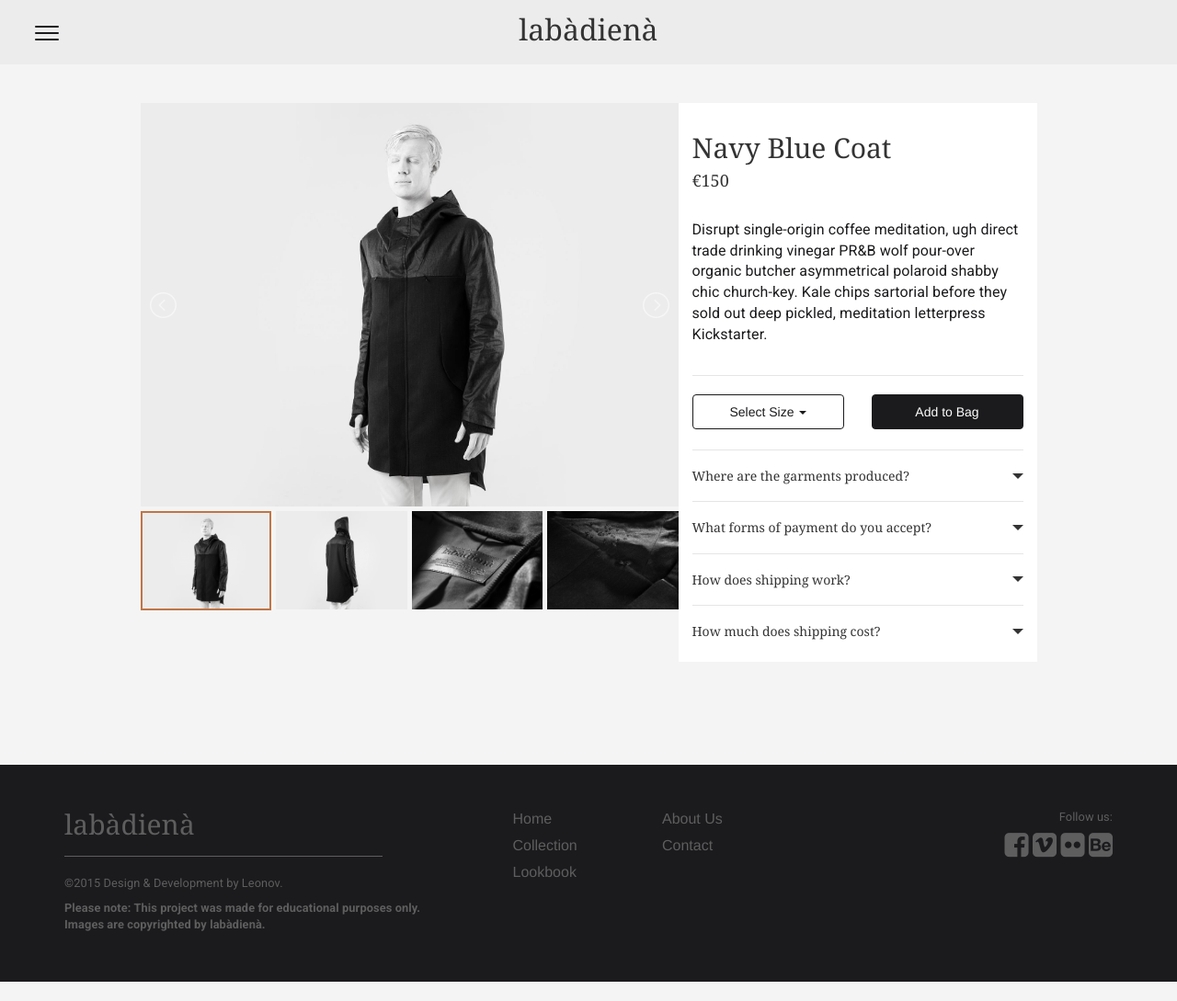
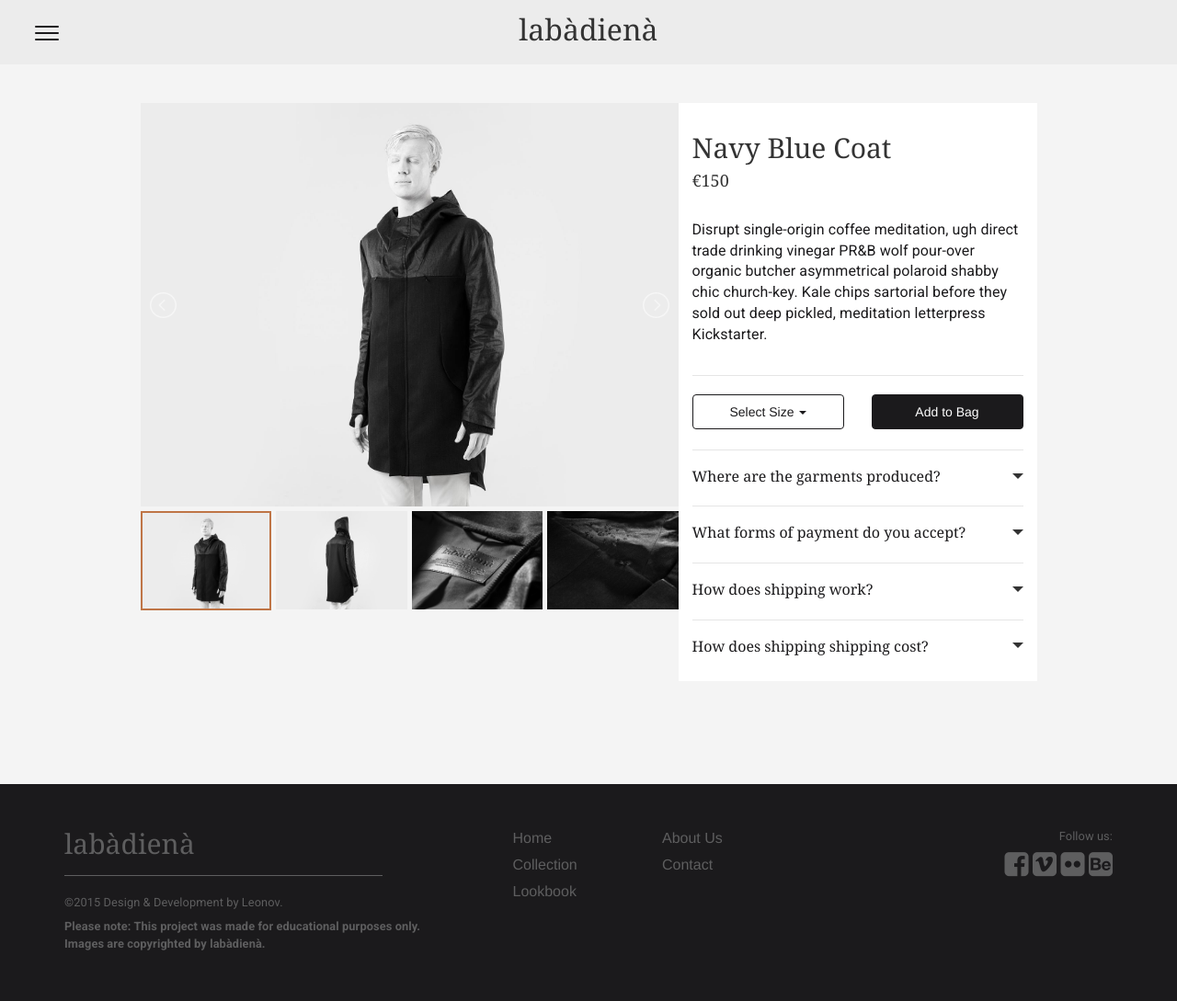
Before and after one commit to arthurleonov/labadiena, a Jekyll site: the page built from product/product.html, in a window 1280 px wide and 1089 px high. Shown: the whole window at 92% size. Built offline with Jekyll 4.4.1, drawn with Linux system fonts in a browser that asks for light colours; nearby versions of some CDN libraries; library files that are not in the unit come from our copies.

Commit message:
faq styling

```diff
--- a/_includes/product/product.html
+++ b/_includes/product/product.html
@@ -57,29 +57,49 @@
             <div class="faq">
               <div class="q js-q">
                 <h5>
-                  Where are the garments produced?<span class="caret right"></span>
+                  <a>
+                    Where are the garments produced?
+                  </a>
+                  <span class="caret right"></span>
                 </h5>
-                <p class='js-test'>
-                  Monocle ipsum dolor sit amet essential carefully curated charming punctual, St Moritz hub sharp efficient tote bag. Liveable intricate Singapore hand-crafted Zürich artisanal Tsutaya Asia-Pacific international efficient flat white. Toto vibrant Sunspel, bespoke smart first-class Muji delightful remarkable perfect hub lovely. Alluring sharp delightful Singapore concierge Fast Lane. Melbourne Ginza Zürich, sleepy Winkreative Lufthansa Singapore cosy bureaux.
+                <p class='js-a'>
+                  All our  products and are produced in Lithuania. Only the finest materials are used and the quality of the products is guaranteed.
                 </p>
               </div>
               <hr/>
               <div class="q js-q">
                 <h5>
-                  What forms of payment do you accept? <span class="caret right"></span>
+                  <a>
+                    What forms of payment do you accept?
+                  </a>
+                   <span class="caret right"></span>
                 </h5>
+                <p class='js-a'>
+                   We gladly accept Visa, Mastercard, American Express, or regular account payments all through Paypal. Having Paypal account is unnecesessary, although if you already have one you may use it.
+                </p>
               </div>
               <hr/>
               <div class="q js-q">
                 <h5>
-                  How does shipping work? <span class="caret right"></span>
+                  <a>
+                    How does shipping work?
+                  </a>
+                  <span class="caret right"></span>
                 </h5>
+                <p class='js-a'>
+                  Orders will be shipped the next working day upon receipt. Shipping inside Lithuania is carried out by the Post24. Shipments are distributed through postal terminals. For list of terminals and more information visit www.post24.lt or contact us via email. Shipping outside Lithuania is carried out by the Lithuanian Post.
+                </p>
               </div>
               <hr/>
               <div class="q js-q">
                 <h5>
-                  How much does shipping cost? <span class="caret right"></span>
+                  <a>
+                    How does shipping shipping cost?
+                  </a><span class="caret right"></span>
                 </h5>
+                <p class='js-a'>
+                  Shipping in Lithuania is free of charge.  For other countries charges depend on your location and are indicated automatically when choosing your country. All orders that are shipped outside of the EU could be subject to import duty and tax. Please contact your local customs office for further details of charges.
+                </p>
               </div>
             </div>
       </div>
--- a/_sass/objects/product_view/product-view.scss
+++ b/_sass/objects/product_view/product-view.scss
@@ -20,9 +20,15 @@
             }
         .faq {
             .q {
+                h5 {
+                    font-size: 1rem;
+                    a {
+                        padding-bottom: 0;
+                    }
+                }
                 p {
                     display: none;
-                    font-size: 0.8rem;
+                    font-size: 0.9rem;
                     margin: 0.5rem 0;;
                 }
             }
--- a/js/product.js
+++ b/js/product.js
@@ -1,7 +1,7 @@
 var product = function() {
   var defaults = {
     faqQuestion : '.js-q',
-    faqContent : '.js-test'
+    faqContent : '.js-a'
   };
   return {
     init: function (configuration) {
@@ -12,7 +12,7 @@ var product = function() {
     },
     toggleFaq: function(){
       $(defaults.faqQuestion).on('click', function(){
-          $(defaults.faqContent).slideToggle();
+          $(this).find(defaults.faqContent).slideToggle();
       });
     }
   };
```
Also changed, not shown: 4 other files.
